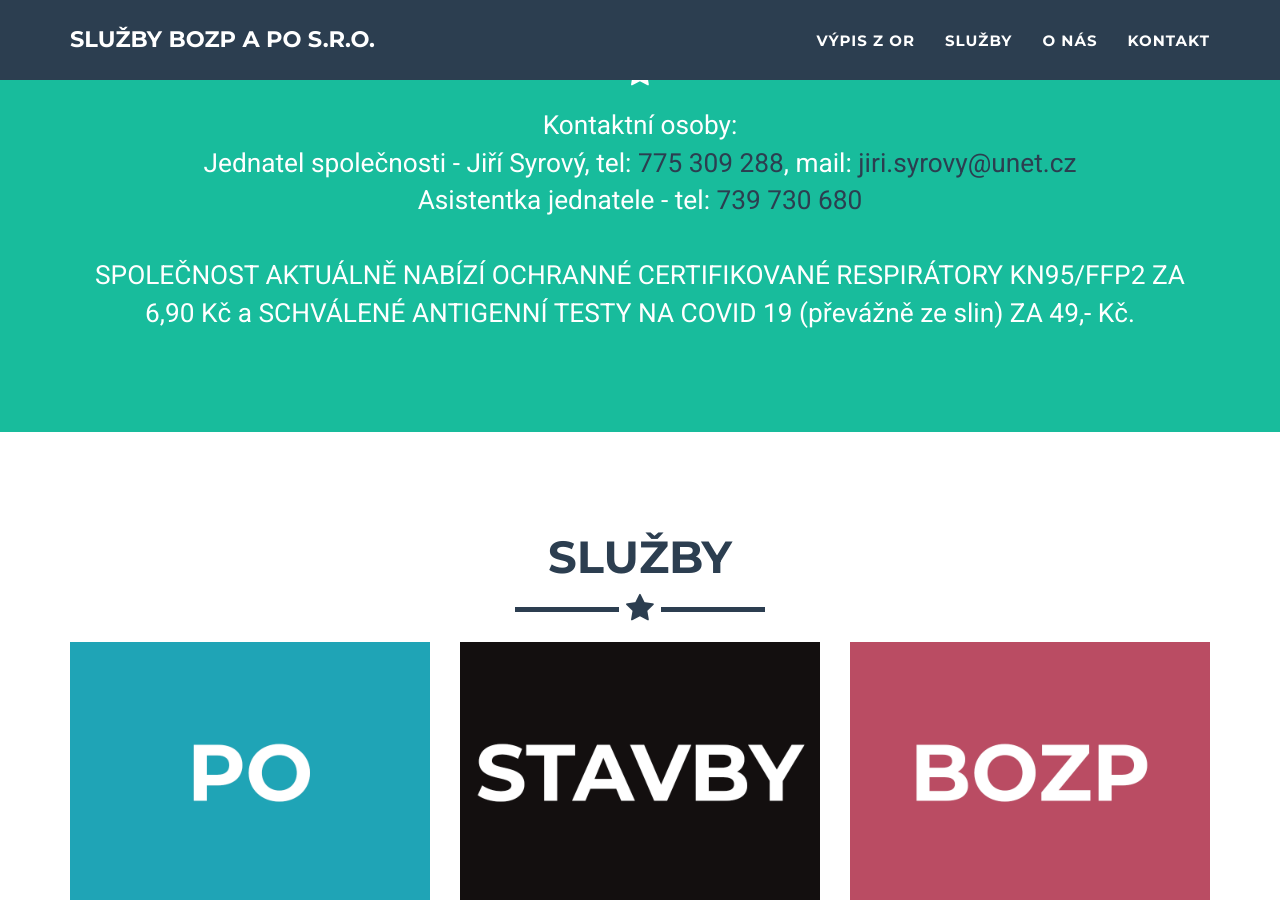
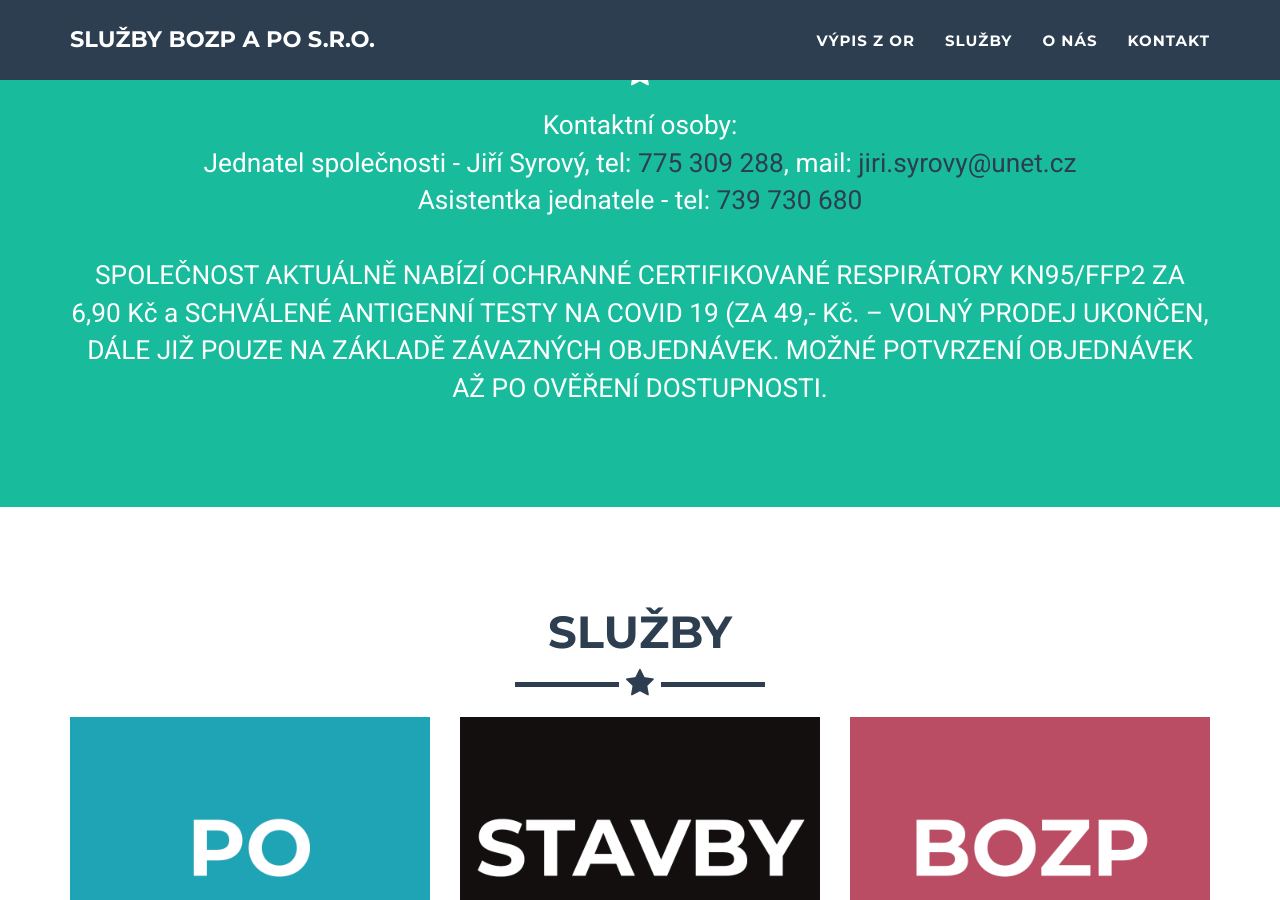
Before and after one commit to jsyrovy/bozp-po-syrovy.eu, a Jekyll site: the page built from index.html, in a window 1280 px wide and 900 px high, scrolled down 504 px. Built offline with Jekyll 4.4.1, drawn with Linux system fonts in a browser that asks for light colours.

Commit message:
Aktualizace nabidky

```diff
--- a/_includes/header.html
+++ b/_includes/header.html
@@ -16,7 +16,7 @@
                             <br>
                             Asistentka jednatele - tel: <a href="tel:+420739730680" style="color: #{{ site.color.secondary }};">739 730 680</a>
                             <br><br>
-                            SPOLEČNOST AKTUÁLNĚ NABÍZÍ OCHRANNÉ CERTIFIKOVANÉ RESPIRÁTORY KN95/FFP2 ZA 6,90 Kč a SCHVÁLENÉ ANTIGENNÍ TESTY NA COVID 19 (převážně ze slin) ZA 49,- Kč.
+                            SPOLEČNOST AKTUÁLNĚ NABÍZÍ OCHRANNÉ CERTIFIKOVANÉ RESPIRÁTORY KN95/FFP2 ZA 6,90 Kč a SCHVÁLENÉ ANTIGENNÍ TESTY NA COVID 19 (ZA 49,- Kč. – VOLNÝ PRODEJ UKONČEN, DÁLE JIŽ POUZE NA ZÁKLADĚ ZÁVAZNÝCH OBJEDNÁVEK. MOŽNÉ POTVRZENÍ OBJEDNÁVEK AŽ PO OVĚŘENÍ DOSTUPNOSTI.
                         </span>
                     </div>
                 </div>
```
